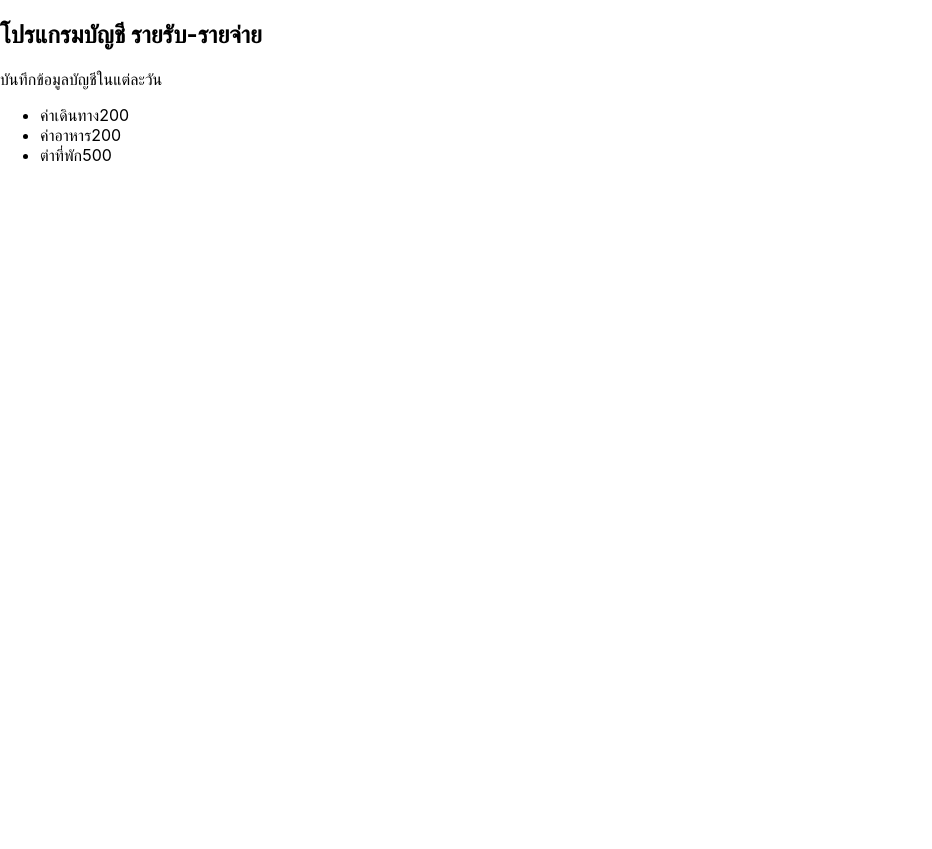
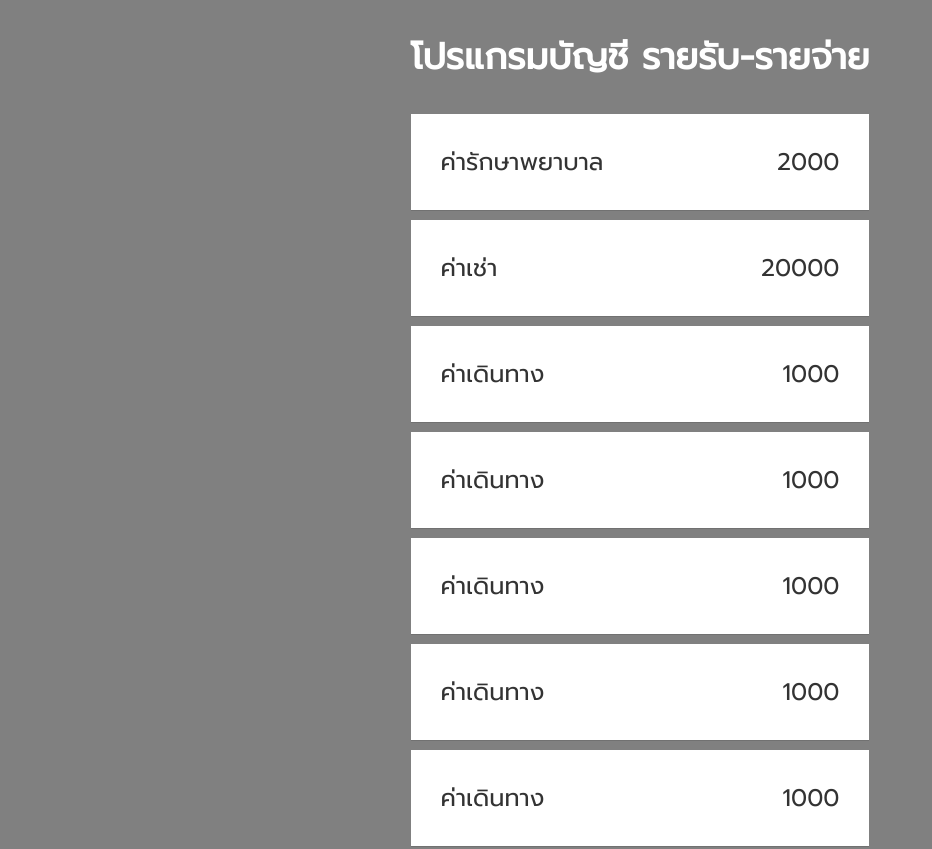
Before and after one commit to KaminariSora/React, a React (Create React App) app in the folder react-basic/: page / in a window 1280 px wide. Shown: the top 849 px of the page, without its empty margins (0-932 px from the left). Before the commit the page ends 800 px from the top, so only its background shows below. Built offline with nearby package versions, Linux system fonts and the light colour scheme.

Commit message:
Learning React

```diff
--- a/react-basic/package.json
+++ b/react-basic/package.json
@@ -6,6 +6,7 @@
     "@testing-library/jest-dom": "^5.17.0",
     "@testing-library/react": "^13.4.0",
     "@testing-library/user-event": "^13.5.0",
+    "prop-types": "^15.8.1",
     "react": "^18.2.0",
     "react-dom": "^18.2.0",
     "react-scripts": "5.0.1",
--- a/react-basic/src/App.js
+++ b/react-basic/src/App.js
@@ -1,16 +1,14 @@
-import logo from './logo.svg';
-import './App.css';
+import Transaction from "./Components/Transaction";
+import "./Components/App.css"
+
+const Title =() => <h1>โปรแกรมบัญชี รายรับ-รายจ่าย</h1>
 
 function App() {
+  const design = {color:"#fff", textAlign:"center", fontSize:"1.5rem"}
   return (
-    <section>
-      <h1>โปรแกรมบัญชี รายรับ-รายจ่าย</h1>
-      <p>บันทึกข้อมูลบัญชีในแต่ละวัน</p>
-      <ul>
-        <li>ค่าเดินทาง<span>200</span></li>
-        <li>ค่าอาหาร<span>200</span></li>
-        <li>ต่าที่พัก<span>500</span></li>
-      </ul>
+    <section className="contianer" style={design}>
+      <Title/>
+      <Transaction/>
     </section>
   );
 }
--- /dev/null
+++ b/react-basic/src/Components/App.css
@@ -0,0 +1,21 @@
+@import url('https://fonts.googleapis.com/css2?family=Prompt&display=swap');
+
+* {
+    box-sizing: border-box;
+    font-family: 'Prompt', sans-serif;
+}
+
+body {
+    background-color: gray;
+    display: flex;
+    flex-direction: column;
+    justify-content: center;
+    align-items: center;
+    min-height: 100vh;
+    margin: 0;
+}
+
+.container {
+    margin: 30px auto;
+    width: 350px;
+}
--- /dev/null
+++ b/react-basic/src/Components/Item.css
@@ -0,0 +1,4 @@
+.item {
+    color:blue;
+    justify-content: start;
+}
--- /dev/null
+++ b/react-basic/src/Components/Item.js
@@ -0,0 +1,15 @@
+import PropTypes from 'prop-types';
+
+const Item =(props) => {
+    const {title,amount} = props
+    return (
+        <li className="item">{title}<span>{amount}</span></li>
+    )
+}
+
+Item.propTypes = {
+    title:PropTypes.string.isRequired,
+    amount:PropTypes.number.isRequired
+}
+
+export default Item
--- /dev/null
+++ b/react-basic/src/Components/Transaction.css
@@ -0,0 +1,16 @@
+.item-list {
+    padding: 0;
+    margin-bottom: 40px;
+    list-style: none;
+}
+
+.item-list li {
+    background-color: #fff;
+    box-shadow: 0 1px rgba(0, 0, 0, 0.12);
+    padding: 30px;
+    color: #333;
+    display: flex;
+    justify-content: space-between;
+    margin-top: 10px;
+    position: relative;
+}
--- /dev/null
+++ b/react-basic/src/Components/Transaction.js
@@ -0,0 +1,26 @@
+import Item from "./Item"
+import "./Transaction.css"
+
+const Transaction =()=> {
+    const data = [
+        {id:1, title:"ค่ารักษาพยาบาล", amount:"2000"},
+        {id:2, title:"ค่าเช่า", amount:"20000"},
+        {id:3, title:"ค่าเดินทาง", amount:"1000"},
+        {id:4, title:"ค่าเดินทาง", amount:"1000"},
+        {id:5, title:"ค่าเดินทาง", amount:"1000"},
+        {id:6, title:"ค่าเดินทาง", amount:"1000"},
+        {id:7, title:"ค่าเดินทาง", amount:"1000"},
+        {id:8, title:"ค่าเดินทาง", amount:"1000"},
+    ]
+    return (
+        <ul className="item-list">
+            {data.map((element) => {
+                return (
+                    <Item title={element.title} amount={element.amount}/>
+                )
+            })}
+        </ul>
+    )
+}
+
+export default Transaction
--- a/react-basic/src/index.js
+++ b/react-basic/src/index.js
@@ -3,7 +3,6 @@ import ReactDOM from 'react-dom/client';
 import './index.css';
 import App from './App';
 import reportWebVitals from './reportWebVitals';
-import HelloComponent from './Components/HelloComponent';
 
 const root = ReactDOM.createRoot(document.getElementById('root'));
 root.render(
```
Also changed, not shown: 1 other file (tests, documents, lock files or other folders).
